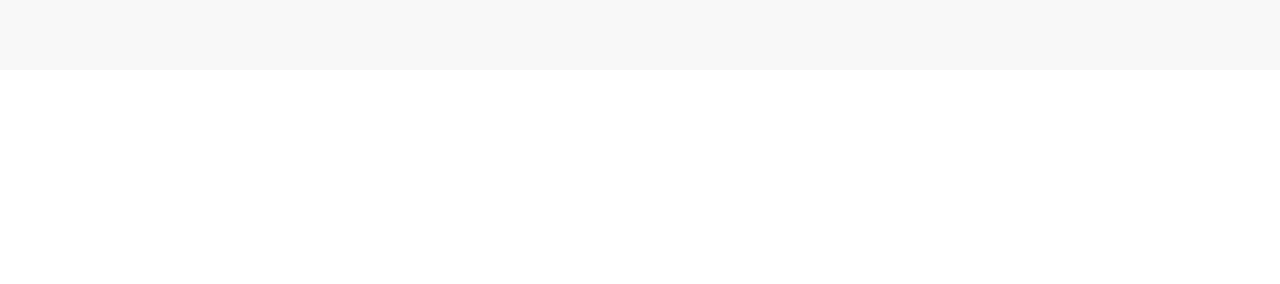
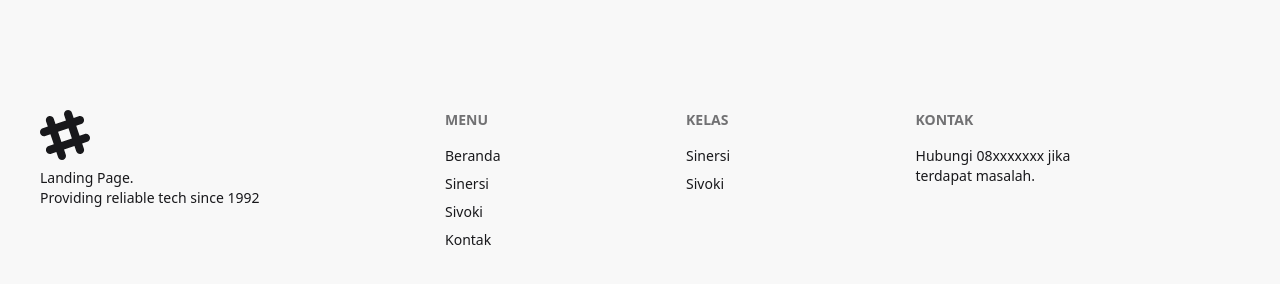
Before and after one commit to MamenHD/LandingPage, a Next.js app: page / in a window 1280 px wide. Shown: the part 2176-2460 px from the top of the page. Before the commit the page ends 2246 px from the top, so only its background shows below. Built offline with nearby package versions, Linux system fonts and the light colour scheme.

Commit message:
Menambahkan footer

```diff
--- a/src/app/layout.js
+++ b/src/app/layout.js
@@ -1,6 +1,7 @@
 import { Geist, Geist_Mono } from "next/font/google";
 import "./globals.css";
 import Navbar from "@/components/Navbar";
+import Footer from "@/components/Footer";
 
 const geistSans = Geist({
   variable: "--font-geist-sans",
@@ -25,6 +26,7 @@ export default function RootLayout({ children }) {
       >
         <Navbar/>
         {children}
+        <Footer/>
       </body>
     </html>
   );
--- /dev/null
+++ b/src/components/Footer/index.js
@@ -0,0 +1,44 @@
+const Footer = () => {
+    return (
+        <main>
+            <footer className="footer sm:footer-horizontal bg-base-200 text-base-content p-10">
+                <aside>
+                    <svg
+                        width="50"
+                        height="50"
+                        viewBox="0 0 24 24"
+                        xmlns="http://www.w3.org/2000/svg"
+                        fillRule="evenodd"
+                        clipRule="evenodd"
+                        className="fill-current">
+                        <path
+                            d="M22.672 15.226l-2.432.811.841 2.515c.33 1.019-.209 2.127-1.23 2.456-1.15.325-2.148-.321-2.463-1.226l-.84-2.518-5.013 1.677.84 2.517c.391 1.203-.434 2.542-1.831 2.542-.88 0-1.601-.564-1.86-1.314l-.842-2.516-2.431.809c-1.135.328-2.145-.317-2.463-1.229-.329-1.018.211-2.127 1.231-2.456l2.432-.809-1.621-4.823-2.432.808c-1.355.384-2.558-.59-2.558-1.839 0-.817.509-1.582 1.327-1.846l2.433-.809-.842-2.515c-.33-1.02.211-2.129 1.232-2.458 1.02-.329 2.13.209 2.461 1.229l.842 2.515 5.011-1.677-.839-2.517c-.403-1.238.484-2.553 1.843-2.553.819 0 1.585.509 1.85 1.326l.841 2.517 2.431-.81c1.02-.33 2.131.211 2.461 1.229.332 1.018-.21 2.126-1.23 2.456l-2.433.809 1.622 4.823 2.433-.809c1.242-.401 2.557.484 2.557 1.838 0 .819-.51 1.583-1.328 1.847m-8.992-6.428l-5.01 1.675 1.619 4.828 5.011-1.674-1.62-4.829z"></path>
+                    </svg>
+                    <p>
+                        Landing Page.
+                        <br />
+                        Providing reliable tech since 1992
+                    </p>
+                </aside>
+                <nav>
+                    <h6 className="footer-title">Menu</h6>
+                    <a className="link link-hover" href="/">Beranda</a>
+                    <a className="link link-hover" href="/">Sinersi</a>
+                    <a className="link link-hover" href="/">Sivoki</a>
+                    <a className="link link-hover" href="/">Kontak</a>
+                </nav>
+                <nav>
+                    <h6 className="footer-title">Kelas</h6>
+                    <a className="link link-hover" href="/">Sinersi</a>
+                    <a className="link link-hover" href="/">Sivoki</a>
+                </nav>
+                <nav>
+                    <h6 className="footer-title">Kontak</h6>
+                    <a>Hubungi <a className="link link-hover" href="/">08xxxxxxx</a> jika <br/> terdapat masalah.</a>
+                </nav>
+            </footer>
+        </main>
+    )
+}
+
+export default Footer;
```
